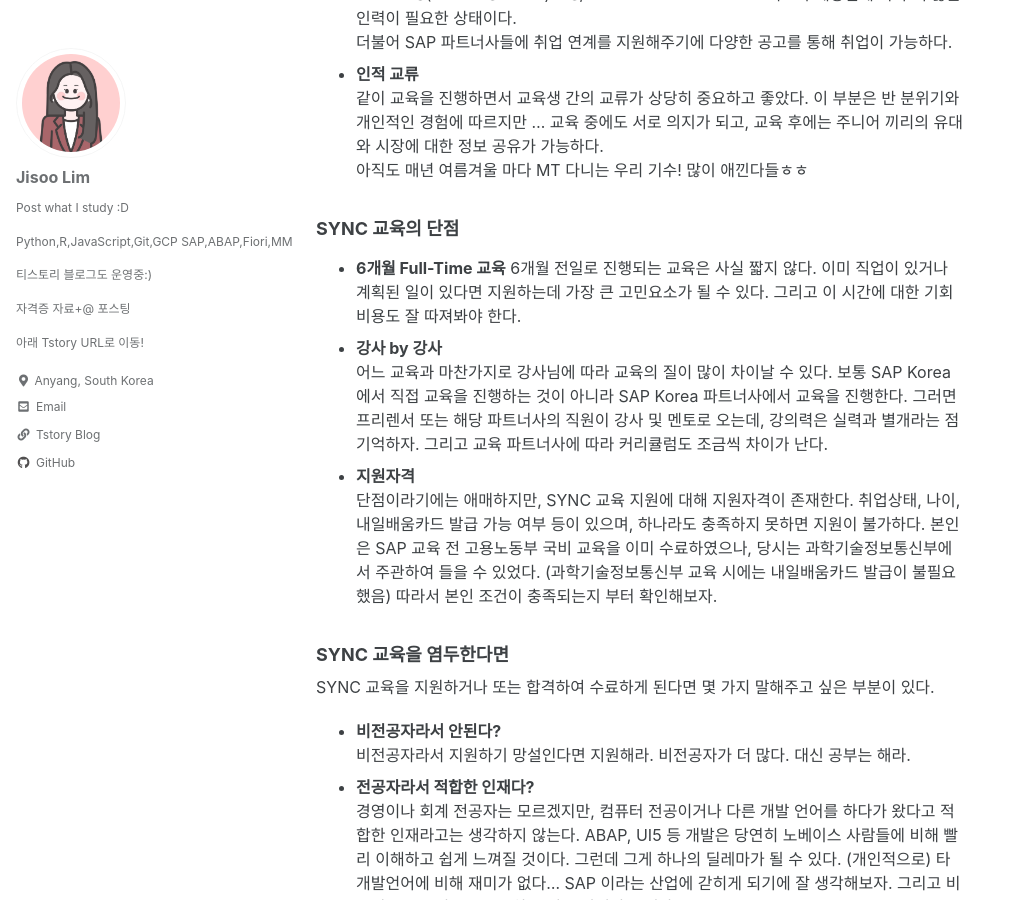
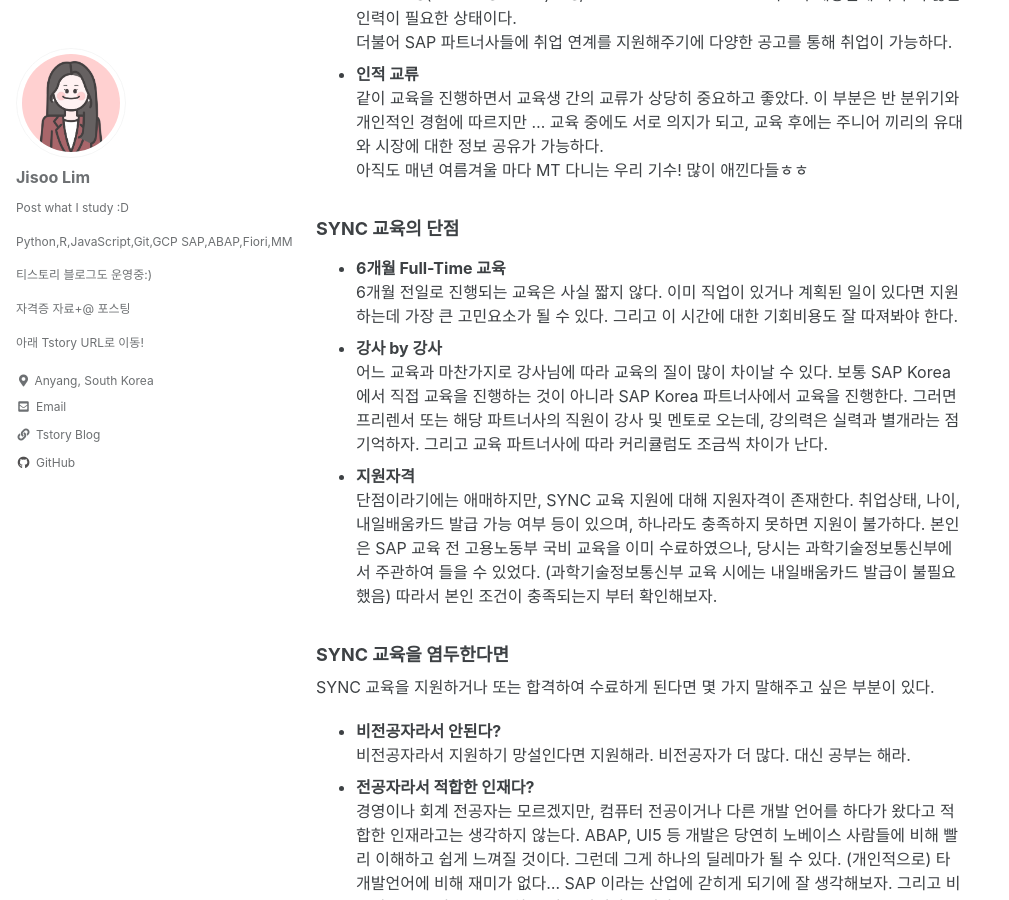
Before and after one commit to z2soo/z2soo.github.io, a Jekyll site: the page built from _posts/2023-03-29-SAP-Young-Next-Cloud-Academy-후기.md, in a window 1280 px wide and 900 px high, scrolled down 735 px. Shown: the whole window, without its empty margins (0-1009 px from the left). Built offline with Jekyll 4.4.1, drawn with Linux system fonts in a browser that asks for light colours; cached includes are drawn as plain includes; some web fonts are replaced.

```diff
--- a/_posts/2023-03-29-SAP-Young-Next-Cloud-Academy-후기.md
+++ b/_posts/2023-03-29-SAP-Young-Next-Cloud-Academy-후기.md
@@ -27,8 +27,7 @@ toc: true
 
 ### SYNC 교육의 단점
 
-- **6개월 Full-Time 교육**
-  6개월 전일로 진행되는 교육은 사실 짧지 않다. 이미 직업이 있거나 계획된 일이 있다면 지원하는데 가장 큰 고민요소가 될 수 있다. 그리고 이 시간에 대한 기회비용도 잘 따져봐야 한다.
+- **6개월 Full-Time 교육**<br>6개월 전일로 진행되는 교육은 사실 짧지 않다. 이미 직업이 있거나 계획된 일이 있다면 지원하는데 가장 큰 고민요소가 될 수 있다. 그리고 이 시간에 대한 기회비용도 잘 따져봐야 한다.
 - **강사 by 강사**<br>어느 교육과 마찬가지로 강사님에 따라 교육의 질이 많이 차이날 수 있다. 보통 SAP Korea에서 직접 교육을 진행하는 것이 아니라 SAP Korea 파트너사에서 교육을 진행한다. 그러면 프리렌서 또는 해당 파트너사의 직원이 강사 및 멘토로 오는데, 강의력은 실력과 별개라는 점 기억하자. 그리고 교육 파트너사에 따라 커리큘럼도 조금씩 차이가 난다.
 - **지원자격**<br>단점이라기에는 애매하지만, SYNC 교육 지원에 대해 지원자격이 존재한다. 취업상태, 나이, 내일배움카드 발급 가능 여부 등이 있으며, 하나라도 충족하지 못하면 지원이 불가하다. 본인은 SAP 교육 전 고용노동부 국비 교육을 이미 수료하였으나, 당시는 과학기술정보통신부에서 주관하여 들을 수 있었다. (과학기술정보통신부 교육 시에는 내일배움카드 발급이 불필요했음) 따라서 본인 조건이 충족되는지 부터 확인해보자.
 
@@ -42,7 +41,7 @@ SYNC 교육을 지원하거나 또는 합격하여 수료하게 된다면 몇
 - **전공자라서 적합한 인재다?**<br>경영이나 회계 전공자는 모르겠지만, 컴퓨터 전공이거나 다른 개발 언어를 하다가 왔다고 적합한 인재라고는 생각하지 않는다. ABAP, UI5 등 개발은 당연히 노베이스 사람들에 비해 빨리 이해하고 쉽게 느껴질 것이다. 그런데 그게 하나의 딜레마가 될 수 있다. (개인적으로) 타 개발언어에 비해 재미가 없다...  SAP 이라는 산업에 갇히게 되기에 잘 생각해보자. 그리고 비즈니스 프로세스를 공부하는 것은 별개의 문제다.
 - **6개월은 짧은 시간이 아니다!**<br>6개월은 정말 많은 것을 배울 수 있는 시간이면서 동시에 수업만 듣고 오가면 쉽게 보낼 수 있는 시간이다. 이 시간 동안 최대한 (많이 놀고) 많이 공부하자. 그리고 SAP 분야가 아니더라도 본인이 원하는 분야를 찾자. 취업하면 놀기도 쉽지 않고 원하는 분야를 찾기는 더 막막하다.
 - **어떤 커리어를 쌓아갈 것인가?**<br>SAP 내에서도 다양한 job이 존재한다. 개발자, 컨설턴트, 현업 등... 어떤 커리어를 쌓아갈 것인지 로드맵을 그려보는게 좋다. 회사를 선택하고 이직하고 그 모든 기준이 될 것이다. 커리어 전략을 잘 세운다면 좋은 기회를 잘 잡을 수 있다.
-- 직업에서 중요한 것이 무엇인가?<br>위 내용과 이어지는 부분인데 어떤 직무인지에 따라 장점, 단점이 명확하다. 본인이 우선하는 것(연봉, 워라벨, 성장기회, 사람 등)이 무엇인지 잘 생각하고 회사와 직무를 선택하자. 안그러면 후회한다.
+- **직업에서 중요한 것이 무엇인가?**<br>위 내용과 이어지는 부분인데 어떤 직무인지에 따라 장점, 단점이 명확하다. 본인이 우선하는 것(연봉, 워라벨, 성장기회, 사람 등)이 무엇인지 잘 생각하고 회사와 직무를 선택하자. 안그러면 후회한다.
 
 <br>
 
```
